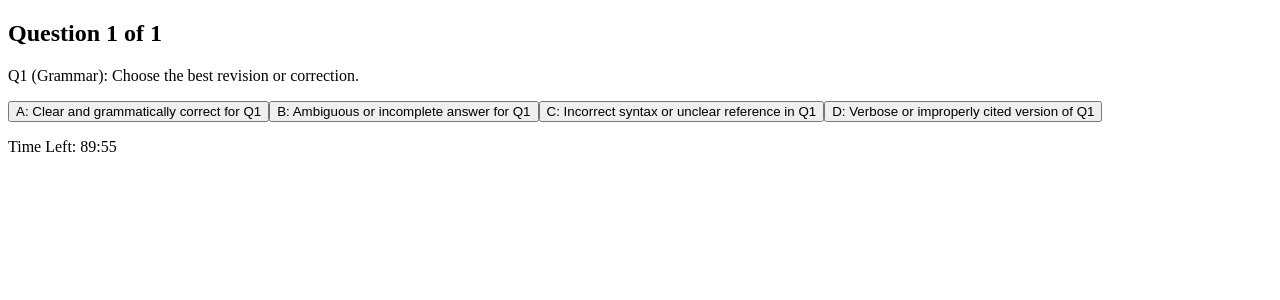
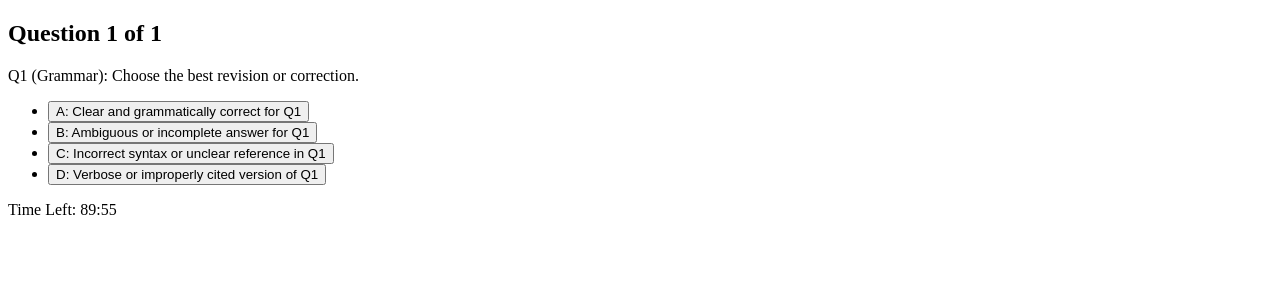
Before and after one commit to KaraJoslin/clep-practice-test, a React (Create React App) app: page / in a window 1280 px wide. Shown: the top 300 px of the page. Built offline with nearby package versions, Linux system fonts and the light colour scheme.

Commit message:
Final full build with timer, questions, and scoring

```diff
--- a/src/App.js
+++ b/src/App.js
@@ -1,5 +1,4 @@
-import React, { useState, useEffect } from 'react'; // Triggering GitHub change detection
-// updated
+import React, { useState, useEffect } from "react";
 
 const questions = [
   {
@@ -12,8 +11,8 @@ const questions = [
       "D: Verbose or improperly cited version of Q1"
     ],
     correctAnswer: "A: Clear and grammatically correct for Q1"
-  },
-  // Add more questions up to 90 in the same format
+  }
+  // Add more questions here (up to 90)...
 ];
 
 function App() {
@@ -41,11 +40,9 @@ function App() {
   const handleAnswer = (option) => {
     const question = questions[currentQuestion];
     setSelectedAnswers(prev => ({ ...prev, [question.id]: option }));
-
     if (option === question.correctAnswer) {
       setScore(prev => prev + 1);
     }
-
     const nextQuestion = currentQuestion + 1;
     if (nextQuestion < questions.length) {
       setCurrentQuestion(nextQuestion);
@@ -56,12 +53,9 @@ function App() {
 
   const handleComplete = () => {
     setIsComplete(true);
-    const scoreHistory = JSON.parse(localStorage.getItem('scoreHistory') || '[]');
-    scoreHistory.push({ date: new Date().toISOString(), score });
-    localStorage.setItem('scoreHistory', JSON.stringify(scoreHistory));
   };
 
-  const handleRestart = () => {
+  const restartTest = () => {
     setCurrentQuestion(0);
     setScore(0);
     setIsComplete(false);
@@ -69,36 +63,36 @@ function App() {
     setTimeLeft(60 * 90);
   };
 
+  const formatTime = (seconds) => {
+    const min = Math.floor(seconds / 60);
+    const sec = seconds % 60;
+    return `${min}:${sec.toString().padStart(2, "0")}`;
+  };
+
   if (isComplete) {
     return (
       <div>
-        <h2>Test Complete</h2>
-        <p>Your score: {score} / {questions.length}</p>
-        <ul>
-          {questions.map(q => (
-            <li key={q.id}>
-              <strong>{q.question}</strong><br />
-              Correct Answer: {q.correctAnswer}<br />
-              Your Answer: {selectedAnswers[q.id]}
-            </li>
-          ))}
-        </ul>
-        <button onClick={handleRestart}>Start Over</button>
+        <h2>Test Complete!</h2>
+        <p>Your score: {score} out of {questions.length}</p>
+        <button onClick={restartTest}>Restart Test</button>
       </div>
     );
   }
 
-  const minutes = Math.floor(timeLeft / 60);
-  const seconds = timeLeft % 60;
+  const current = questions[currentQuestion];
 
   return (
     <div>
       <h2>Question {currentQuestion + 1} of {questions.length}</h2>
-      <p>{questions[currentQuestion].question}</p>
-      {questions[currentQuestion].options.map(option => (
-        <button key={option} onClick={() => handleAnswer(option)}>{option}</button>
-      ))}
-      <p>Time Left: {minutes}:{seconds.toString().padStart(2, '0')}</p>
+      <p>{current.question}</p>
+      <ul>
+        {current.options.map((opt, idx) => (
+          <li key={idx}>
+            <button onClick={() => handleAnswer(opt)}>{opt}</button>
+          </li>
+        ))}
+      </ul>
+      <p>Time Left: {formatTime(timeLeft)}</p>
     </div>
   );
 }
--- a/src/index.js
+++ b/src/index.js
@@ -1,6 +1,5 @@
 import React from "react";
-import ReactDOM from "react-dom/client";
+import ReactDOM from "react-dom";
 import App from "./App";
 
-const root = ReactDOM.createRoot(document.getElementById("root"));
-root.render(<App />);
+ReactDOM.render(<App />, document.getElementById("root"));
```
Also changed, not shown: package.json (+6 -9 lines), public/index.html (+5 -5 lines), 2 other files (tests, documents, lock files or other folders).
